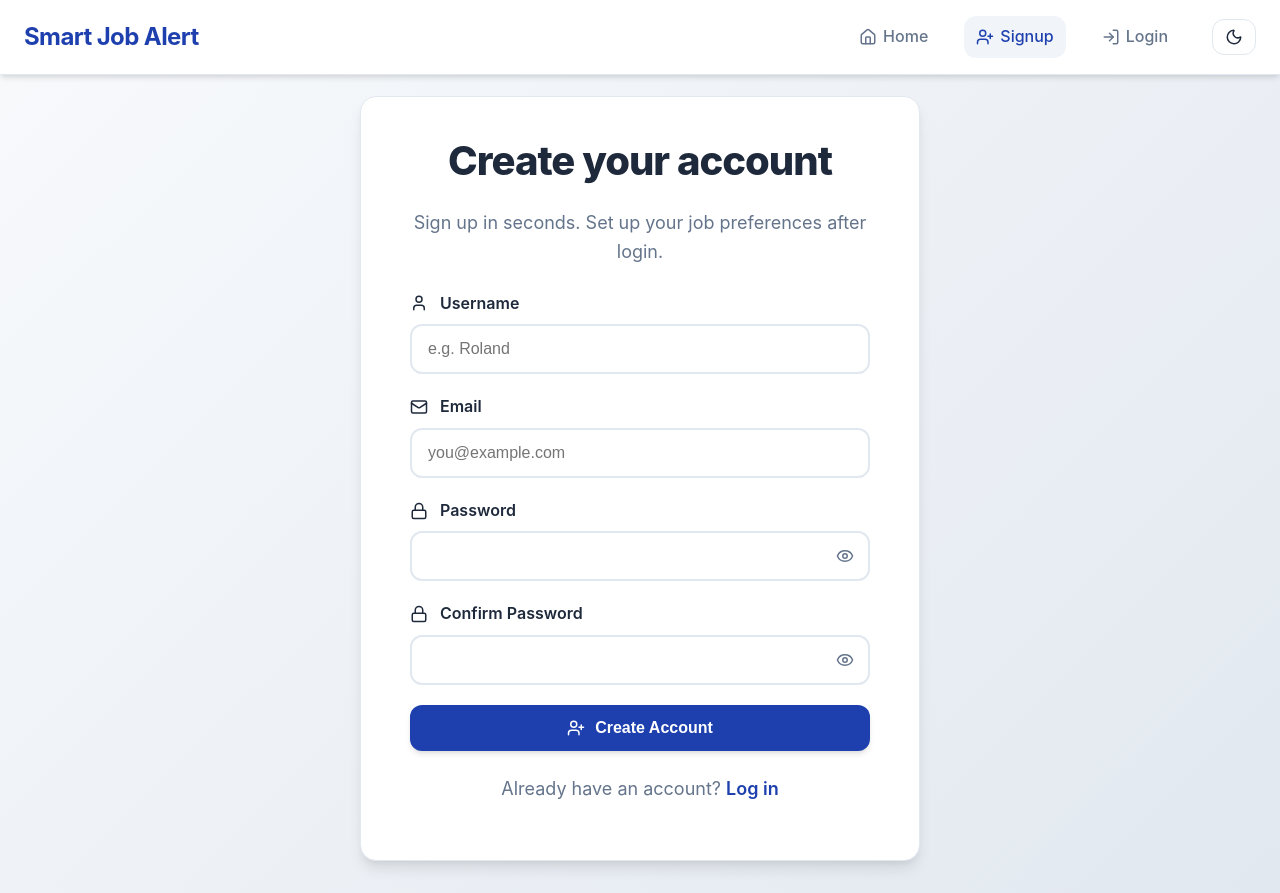
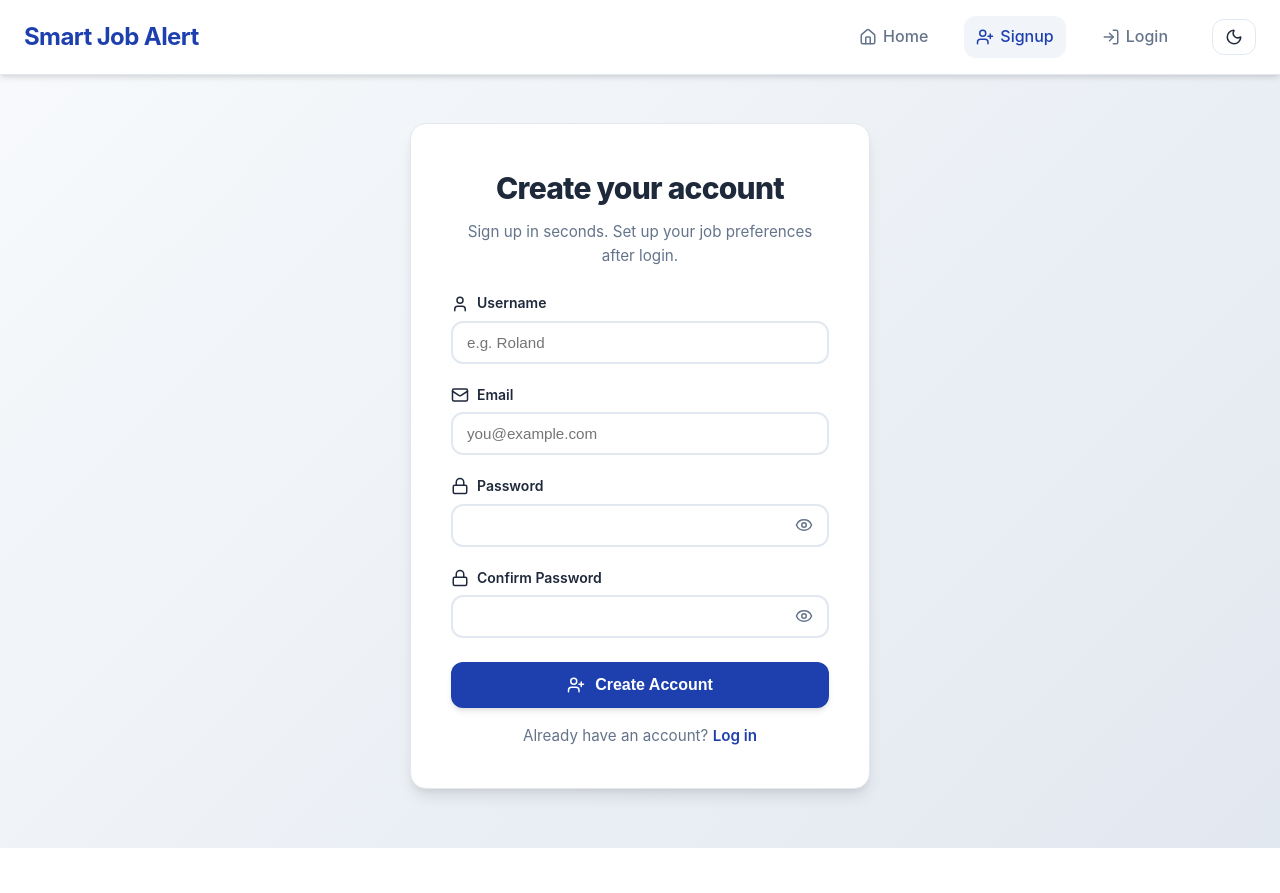
Before and after one commit to RolandBissah10/Smart-Job-Alert-System, a React (Vite) app in the folder frontend/: page /signup in a window 1280 px wide. After the commit the page ends 848 px from the top, so only its background shows below. Built offline with nearby package versions, Linux system fonts and the light colour scheme; no server answers.

Commit message:
Modify styles.css

```diff
--- a/frontend/src/styles.css
+++ b/frontend/src/styles.css
@@ -215,43 +215,53 @@ main {
   margin-bottom: 24px;
 }
 
+.page.page-center {
+  background: transparent;
+  border: none;
+  box-shadow: none;
+  padding: 0;
+  margin: 0;
+}
+
 .page-center {
   display: flex;
-  flex-direction: column;
   align-items: center;
   justify-content: center;
-  text-align: center;
-  min-height: 60vh;
+  min-height: calc(100vh - 80px);
   width: 100%;
-  max-width: 560px;
-  margin: 0 auto;
+  padding: 24px 16px;
 }
 
 .page-center > div {
   width: 100%;
-  max-width: 520px;
-  margin: 0 auto;
+  max-width: 460px;
+  background: var(--background);
+  border: 1px solid var(--border);
+  border-radius: var(--radius-lg);
+  padding: 40px 40px 32px;
+  box-shadow: var(--shadow-lg);
+  text-align: center;
 }
 
 .page h1 {
-  font-size: 2.5rem;
+  font-size: 1.875rem;
   font-weight: 800;
   color: var(--text);
-  margin-bottom: 16px;
+  margin-bottom: 8px;
   letter-spacing: -0.025em;
 }
 
 .page h2 {
-  font-size: 1.875rem;
+  font-size: 1.5rem;
   font-weight: 700;
   color: var(--text);
-  margin-bottom: 16px;
+  margin-bottom: 8px;
 }
 
 .page p {
   color: var(--text-light);
-  font-size: 1.125rem;
-  margin-bottom: 24px;
+  font-size: 0.95rem;
+  margin-bottom: 8px;
 }
 
 .form-grid {
@@ -264,32 +274,32 @@ main {
 .form-grid label {
   display: flex;
   flex-direction: column;
+  gap: 6px;
+  font-weight: 600;
+  color: var(--text);
+  text-align: left;
+}
+
+.form-grid label > span {
+  display: flex;
+  align-items: center;
   gap: 8px;
+  font-size: 0.875rem;
   font-weight: 600;
   color: var(--text);
-  text-align: left;
-}
-
-.form-grid label > span {
-  display: flex;
-  align-items: center;
-  gap: 12px;
-  font-weight: 600;
-  color: var(--text);
+}
+
+.form-grid input {
+  padding: 11px 14px;
+  font-size: 0.95rem;
 }
 
 .form-grid {
   display: grid;
   gap: 20px;
-  margin: 24px auto 0;
+  margin: 24px 0 0;
   width: 100%;
-  max-width: 460px;
-}
-
-.page-center > div {
-  width: 100%;
-  max-width: 520px;
-  margin: 0 auto;
+  text-align: left;
 }
 
 .button {
@@ -317,6 +327,7 @@ input, textarea {
   font-size: 1rem;
   transition: border-color 0.2s ease, box-shadow 0.2s ease;
   background: var(--background);
+  color: var(--text);
 }
 
 input:focus, textarea:focus {
@@ -358,10 +369,15 @@ input:focus, textarea:focus {
   background: var(--accent);
 }
 
+.form-grid .button {
+  width: 100%;
+  margin-top: 4px;
+}
+
 .auth-footer {
-  margin-top: 1.5rem;
+  margin-top: 1rem;
   text-align: center;
-  font-size: 0.925rem;
+  font-size: 0.875rem;
   color: var(--text-light);
 }
 
@@ -645,12 +661,12 @@ input:focus, textarea:focus {
     width: 100%;
   }
 
-  .page {
-    padding: 24px 16px;
+  .page-center > div {
+    padding: 28px 24px 24px;
   }
 
   .page h1 {
-    font-size: 2rem;
+    font-size: 1.6rem;
   }
 
   .dashboard-header {
@@ -682,21 +698,6 @@ input:focus, textarea:focus {
   display: flex;
   gap: 8px;
   margin-bottom: 20px;
-}
-
-.tab {
-  padding: 10px 16px;
-  background: #f3f5f8;
-  border: 1px solid #e5e7eb;
-  border-radius: 12px;
-  cursor: pointer;
-  font-weight: 600;
-}
-
-.tab.active {
-  background: #2563eb;
-  color: white;
-  border-color: #2563eb;
 }
 
 /* ==================== DASHBOARD LAYOUT ==================== */
@@ -1217,6 +1218,11 @@ main.dashboard-main-wrapper {
   margin-top: 8px;
 }
 
+select {
+  color: var(--text);
+  background: var(--background);
+}
+
 .profile-input:focus {
   outline: none;
   border-color: var(--primary);
```
